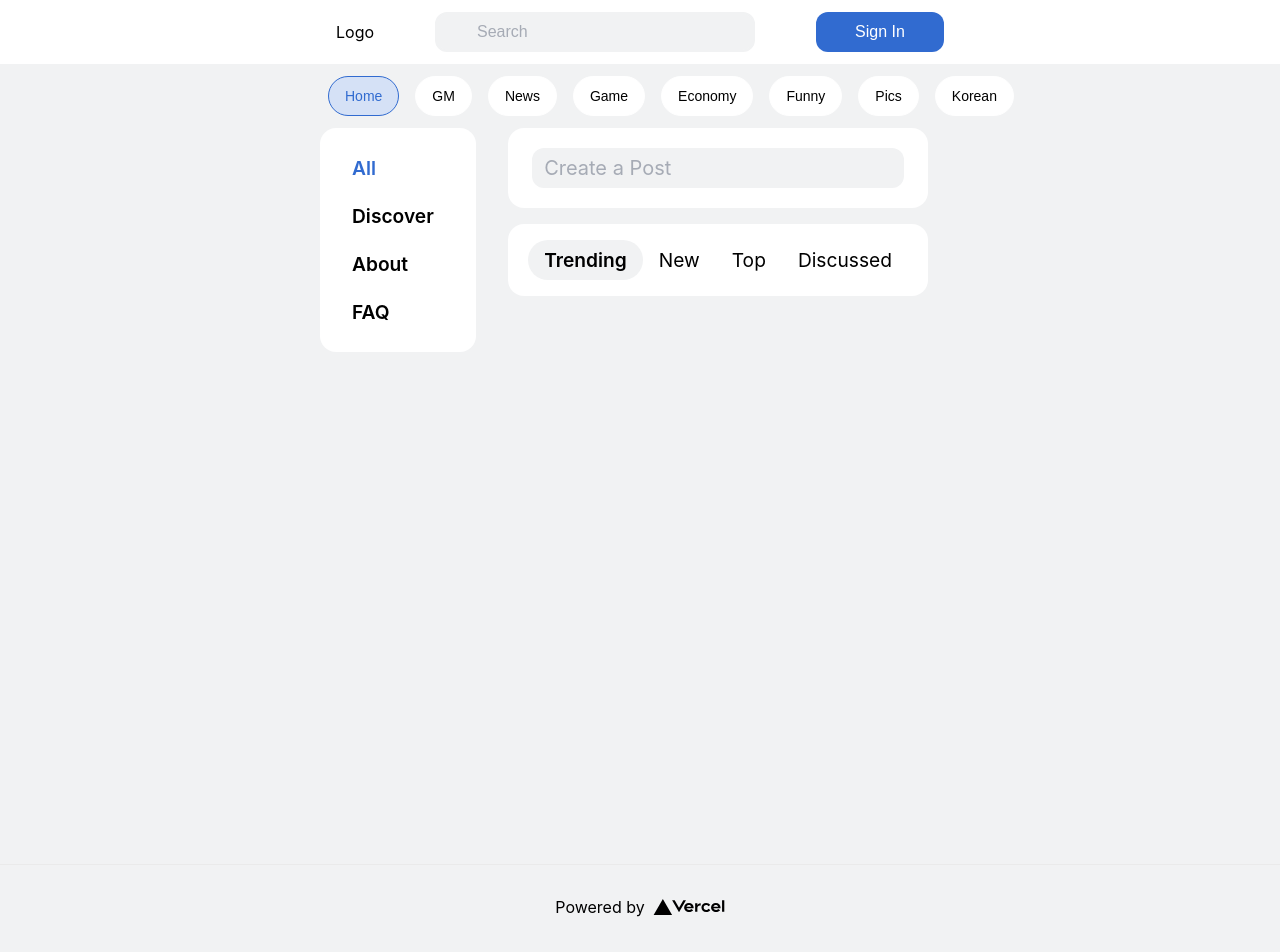
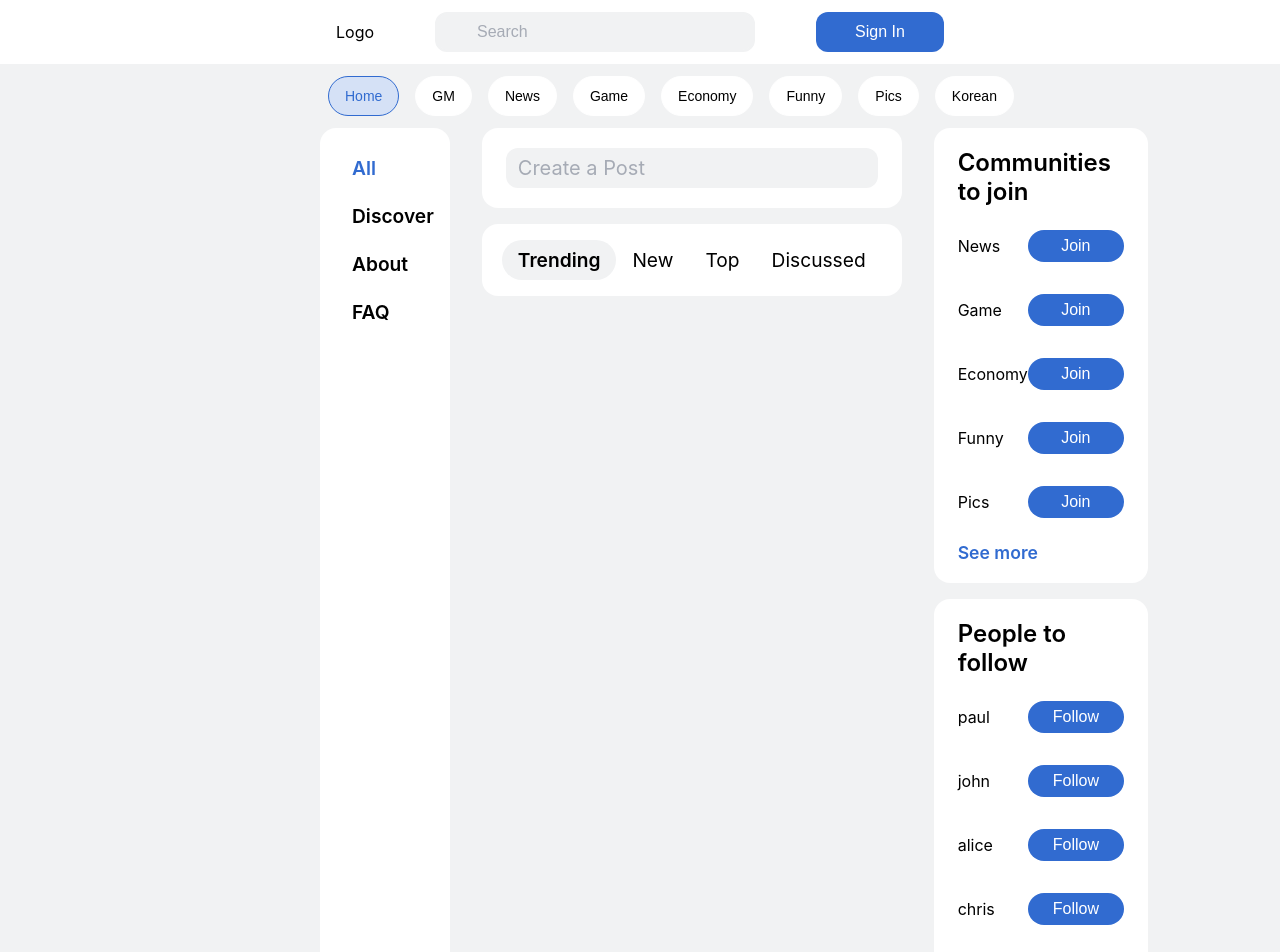
Before and after one commit to royalbluec/block-community, a Next.js app in the folder client/: page / in a window 1280 px wide. Shown: the top 952 px of the page. Built offline with nearby package versions, Linux system fonts and the light colour scheme.

Commit message:
feat(client): Add MainC and Join and Follow

```diff
--- /dev/null
+++ b/client/components/mainC/Follow.jsx
@@ -0,0 +1,21 @@
+import React from 'react';
+import { Block, Item } from './styles/Follow.styles';
+
+const Follow = () => {
+  const followList = ['paul', 'john', 'alice', 'chris', 'james'];
+
+  return (
+    <Block>
+      <div>People to follow</div>
+      {followList.map((el) => (
+        <Item key={el}>
+          <div>{el}</div>
+          <button>Follow</button>
+        </Item>
+      ))}
+      <div>See more</div>
+    </Block>
+  );
+};
+
+export default Follow;
--- /dev/null
+++ b/client/components/mainC/Join.jsx
@@ -0,0 +1,21 @@
+import React from 'react';
+import { Block, Item } from './styles/Join.styles';
+
+const Join = () => {
+  const joinList = ['News', 'Game', 'Economy', 'Funny', 'Pics'];
+
+  return (
+    <Block>
+      <div>Communities to join</div>
+      {joinList.map((el) => (
+        <Item key={el}>
+          <div>{el}</div>
+          <button>Join</button>
+        </Item>
+      ))}
+      <div>See more</div>
+    </Block>
+  );
+};
+
+export default Join;
--- /dev/null
+++ b/client/components/mainC/MainC.jsx
@@ -0,0 +1,16 @@
+import React from 'react';
+import { Block } from './styles/mainC.styles';
+
+import Join from './Join';
+import Follow from './Follow';
+
+const MainC = () => {
+  return (
+    <Block>
+      <Join />
+      <Follow />
+    </Block>
+  );
+};
+
+export default MainC;
--- /dev/null
+++ b/client/components/mainC/styles/Follow.styles.jsx
@@ -0,0 +1,49 @@
+import styled from '@emotion/styled';
+
+export const Block = styled.div`
+  padding: 1.25rem 1.5rem;
+  border-radius: 1rem;
+  background-color: #ffffff;
+  margin-bottom: 1rem;
+
+  & > div:first-of-type {
+    margin-bottom: 0.5rem;
+    font-size: 1.5rem;
+    font-weight: 600;
+  }
+
+  & > div:last-of-type {
+    margin-top: 0.5rem;
+    color: #316bd0;
+    font-size: 1.1rem;
+    font-weight: 600;
+
+    :hover {
+      cursor: pointer;
+      text-decoration: underline;
+    }
+  }
+`;
+
+export const Item = styled.div`
+  display: flex;
+  justify-content: space-between;
+  align-items: center;
+  height: 4rem;
+  padding: 0.625rem 0px;
+
+  & > button {
+    width: 6rem;
+    height: 2rem;
+    border: 0;
+    border-radius: 1rem;
+    background-color: #316bd0;
+    font-size: 1rem;
+    color: white;
+
+    :hover {
+      background-color: rgba(49, 107, 208, 0.5);
+      cursor: pointer;
+    }
+  }
+`;
--- /dev/null
+++ b/client/components/mainC/styles/Join.styles.jsx
@@ -0,0 +1,49 @@
+import styled from '@emotion/styled';
+
+export const Block = styled.div`
+  padding: 1.25rem 1.5rem;
+  border-radius: 1rem;
+  background-color: #ffffff;
+  margin-bottom: 1rem;
+
+  & > div:first-of-type {
+    margin-bottom: 0.5rem;
+    font-size: 1.5rem;
+    font-weight: 600;
+  }
+
+  & > div:last-of-type {
+    margin-top: 0.5rem;
+    color: #316bd0;
+    font-size: 1.1rem;
+    font-weight: 600;
+
+    :hover {
+      cursor: pointer;
+      text-decoration: underline;
+    }
+  }
+`;
+
+export const Item = styled.div`
+  display: flex;
+  justify-content: space-between;
+  align-items: center;
+  height: 4rem;
+  padding: 0.625rem 0px;
+
+  & > button {
+    width: 6rem;
+    height: 2rem;
+    border: 0;
+    border-radius: 1rem;
+    background-color: #316bd0;
+    font-size: 1rem;
+    color: white;
+
+    :hover {
+      background-color: rgba(49, 107, 208, 0.5);
+      cursor: pointer;
+    }
+  }
+`;
--- /dev/null
+++ b/client/components/mainC/styles/MainC.styles.jsx
@@ -0,0 +1,5 @@
+import styled from '@emotion/styled';
+
+export const Block = styled.div`
+  width: 22rem;
+`;
--- a/client/pages/index.js
+++ b/client/pages/index.js
@@ -6,6 +6,7 @@ import Header from '../components/common/Header';
 import Community from '../components/community/Community';
 import MainA from '../components/mainA/MainA';
 import MainB from '../components/mainB/MainB';
+import MainC from '../components/mainC/MainC';
 
 export default function Home() {
   return (
@@ -23,6 +24,7 @@ export default function Home() {
         <div style={{ display: 'flex' }}>
           <MainA />
           <MainB />
+          <MainC />
         </div>
       </main>
 
```
